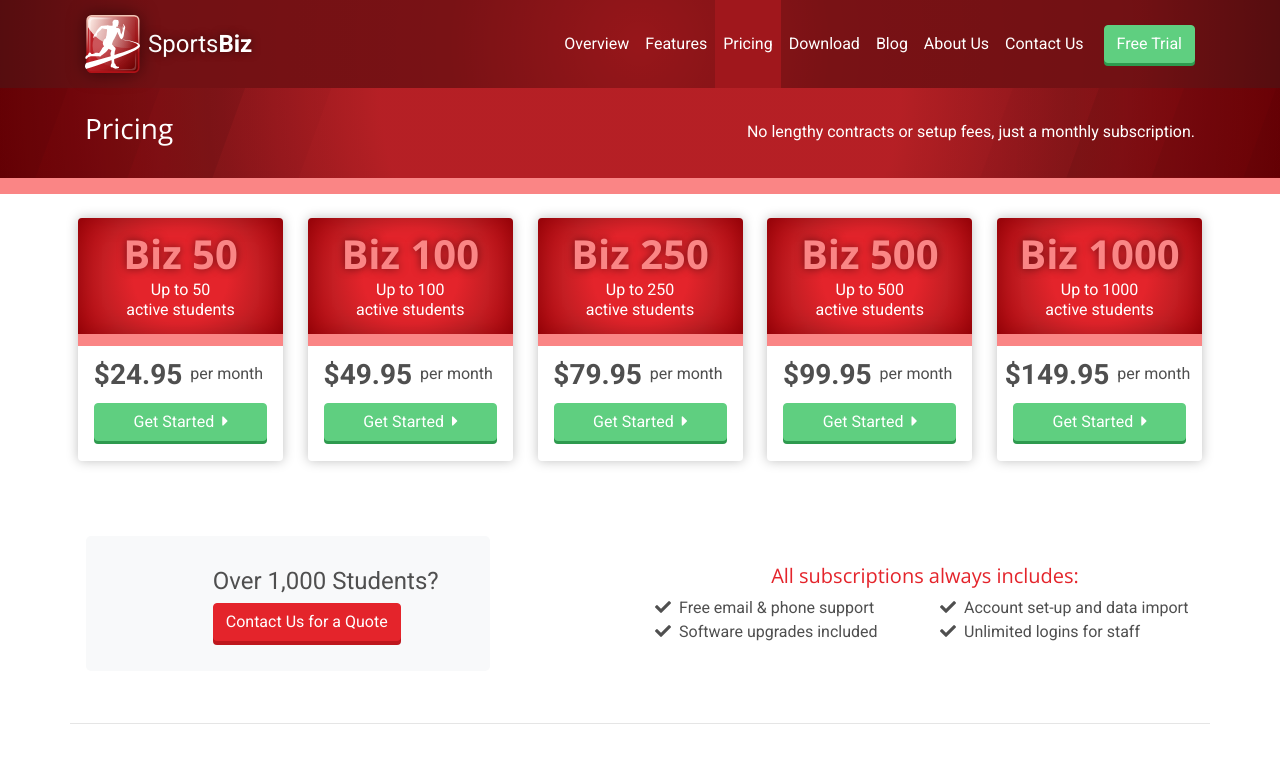
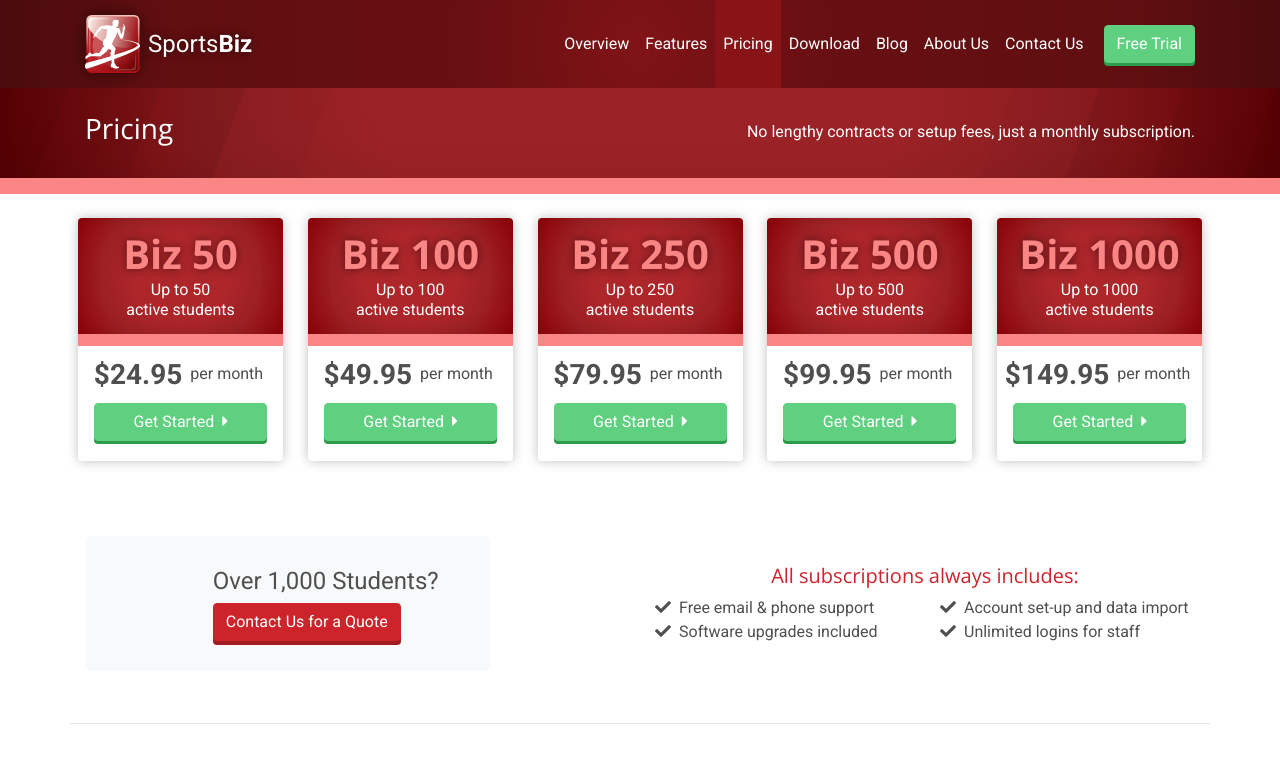
Before and after one commit to thinksmart-software-mockups/sportsbiz, a website: page pricing.html in a window 1280 px wide. Shown: the top 761 px of the page. Drawn offline with nearby package versions, Linux system fonts and the light colour scheme; some packages are replaced by stand-ins of ours; a script that the page names is missing.

Commit message:
Add files via upload

```diff
--- a/assets/css/styles-biz-colors.scss
+++ b/assets/css/styles-biz-colors.scss
@@ -6,16 +6,7 @@
 // $db-light:#ffa8e4;
 // $db-dark:  rgba(67, 3, 48);   // #a31572; // previously #810f57
 
-
-// // $db-dark:  #0d1666;   // #a31572; // previously #810f57
-
-// // $gradient-step-1: #bd1a8d;
-// // $gradient-step-2: #a31779;
-// // $gradient-step-3: #790B59;
-// $db-nav-color-bg-opaque: rgba(67, 3, 48, .9); // with opacity
-// $nav-color-bg-opaque: rgba(67, 3, 48, .9); // with opacity
-
-// // DanceBiz Retheming
+// DanceBiz Retheming
 // $primary: $db-primary;
 // $secondary: $db-light;
 // $dark: $db-dark;
@@ -23,14 +14,14 @@
 /* ClassBiz Colors */
 // $cb-primary: #773079;
 // $cb-light:#c78ec7;
-// $cb-dark:  rgb(82, 33, 82);   // #a31572; // previously #810f57
+// $cb-dark:  rgb(66, 26, 66);   // #a31572; // previously #810f57
 // $gradient-step-1: #522153;
 // $gradient-step-2: #6c2c6d;
 // $gradient-step-3: #522153;
-// $cb-nav-color-bg-opaque: rgba(80, 32, 81, .9); // with opacity
-// $nav-color-bg-opaque: rgba(80, 31, 81, .9); // with opacity
+// // $cb-nav-color-bg-opaque: rgba(80, 32, 81, .9); // with opacity
+// // $nav-color-bg-opaque: rgba(80, 31, 81, .9); // with opacity
 
-// ClassBiz Retheming
+/* ClassBiz Retheming */
 // $primary: $cb-primary;
 // $secondary: $cb-light;
 // $dark: $cb-dark;
@@ -59,6 +50,8 @@
 
 /* SportsBiz */
 $sb-primary: rgb(228,36,43);
+$sb-primary: rgb(204, 36, 42);
+
 $sb-light: rgb(250, 133, 133);
 $sb-dark:  rgb(173, 25, 30);
 $primary: $sb-primary;
@@ -67,7 +60,7 @@
 
 $primary: $sb-primary;
 $secondary: $sb-light;
-$dark: darken($sb-dark, 5%);
+$dark: darken($sb-dark, 10%);
 
 
 /* SwimBiz */
--- a/assets/css/styles.scss
+++ b/assets/css/styles.scss
@@ -142,10 +142,6 @@
     background-color: $primary;
 }
 
-.overflow-show {
-    overflow: visible !important;
-}
-
 /* DanceBiz text utilities */
 // .db-text-color-primary {
 //     color: $primary;
@@ -157,32 +153,31 @@
 
 /////////////////////////////////////////////////////////////////////////
 /* All gradients readjusted */
-
 // the big gradient
 @mixin gradient {
 
     // dancebiz
     // background: rgb(189,26,141);
-    // background: radial-gradient(circle, rgba(189,26,141,1) 40%, rgb(158, 20, 117) 87%, rgb(155, 13, 115) 100%);
+    // background: radial-gradient(circle, rgba(189,26,141) 25%, rgb(158, 20, 117) 85%,  rgb(158, 20, 117) 100%);
 
     // classbiz
-    // background: rgb(119,48,121);
     // background: radial-gradient(circle, rgba(119,48,121,1) 40%, rgba(89,36,91) 87%, rgba(74,30,75,1) 100%);
-    // background: radial-gradient(circle, rgba(150,62,153,1) 40%, rgba(89,36,91) 87%, rgb(91, 37, 92) 100%);
+    // background: radial-gradient(circle, rgb(150, 62, 153) 25%, rgb(119,48,121) 95%);
+
 
     // gymnasticsbiz
     // background: rgb(246,146,30);
-    // background: radial-gradient(circle, rgba(119,48,121,1) 40%, rgba(89,36,91) 87%, rgba(74,30,75,1) 100%);
     // background: radial-gradient(circle, rgba(246,146,30) 40%, rgba(226,113,8) 87%, rgb(221, 119, 3) 100%);
 
     // musicbiz
-    // background: rgb(235,178,57);
-    // background: radial-gradient(circle, rgb(207, 156, 46) 40%, rgb(196, 140, 56) 67%, rgb(179, 121, 35) 100%);
+    // background: rgb(207,156,46);
+    // background: radial-gradient(circle, rgb(207, 156, 46) 40%, rgb(196, 140, 56) 75%, rgb(179, 121, 35) 100%);
 
     // sportsbiz
-    // background: rgb(228, 36, 43);
-    background: radial-gradient(circle, rgba(228,36,43,1) 40%, rgb(196, 30, 35) 67%, rgba(173,2,9,1) 100%);
-    background: radial-gradient(circle, rgb(202, 35, 41) 40%, rgb(151, 24, 28) 67%, rgba(173,2,9,1) 100%);
+    // background: rgb(214, 43, 49);
+    // background: radial-gradient(circle, rgb(214, 43, 49) 40%, rgb(189, 43, 48) 67%, rgba(173,2,9,1) 100%);
+    background: radial-gradient(circle, rgb(173, 38, 42) 40%, rgb(156, 32, 36) 67%, rgb(146, 2, 7) 100%);
+
 
     // swimbiz
     // background: rgb(3, 112, 201);
@@ -193,7 +188,7 @@
     // background: radial-gradient(circle, rgb(19, 150, 89) 40%, rgb(7, 141, 79) 67%, rgb(3, 107, 58) 100%);
 
     // for all biz colors
-    box-shadow: inset 0px -43px 75px -100px rgba(0,0,0,.1);
+    box-shadow: inset 0px -43px 75px -50px rgba(0,0,0,.1);
     position: relative;
 }
 
@@ -205,21 +200,23 @@
 
     // classbiz
     // background: rgb(150,62,153);
+    // background: radial-gradient(circle, rgba(119,48,121,1) 40%, rgba(89,36,91) 87%, rgba(74,30,75,1) 100%);
     // background: radial-gradient(circle, rgb(150, 62, 153) 25%, rgb(119,48,121) 95%);
-    // background: radial-gradient(circle, rgba(150,62,153,1) 40%, rgba(89,36,91) 87%, rgba(74,30,75,1) 100%);
+
 
     // gymnasticsbiz
     // background: rgb(246,146,30);
-    // background: radial-gradient(circle, rgb(246, 146, 30) 25%, rgb(221,119,3) 95%);
     // background: radial-gradient(circle, rgba(246,146,30) 40%, rgba(226,113,8) 87%, rgb(221, 119, 3) 100%);
 
     // musicbiz
-    // background: rgb(235,178,57);
+    // background: rgb(207,156,46);
     // background: radial-gradient(circle, rgb(207, 156, 46) 40%, rgb(196, 140, 56) 75%, rgb(179, 121, 35) 100%);
 
     // sportsbiz
-    // background: rgb(228, 36, 43);
-    background: radial-gradient(circle, rgba(228,36,43,1) 40%, rgb(196, 30, 35) 67%, rgba(173,2,9,1) 100%);
+    // background: rgb(214, 43, 49);
+    // background: radial-gradient(circle, rgb(214, 43, 49) 40%, rgb(189, 43, 48) 67%, rgba(173,2,9,1) 100%);
+    // background: radial-gradient(circle, rgb(202, 35, 41) 40%, rgb(151, 24, 28) 67%, rgb(146, 2, 7) 100%);
+    background: radial-gradient(circle, rgb(173, 38, 42) 40%, rgb(156, 32, 36) 67%, rgb(146, 2, 7) 100%);
 
     // swimbiz
     // background: rgb(3, 112, 201);
@@ -228,7 +225,7 @@
     // tennisbiz
     // background: rgb(1,128,69);
     // background: radial-gradient(circle, rgb(22, 168, 100) 40%, rgb(8, 146, 82) 75%, rgb(3, 124, 68) 100%);
-
+    box-shadow: inset 0px -43px 75px -50px rgba(0,0,0,.2);
 }
 
 // hero gradient background (black values only which fade to the center)
@@ -238,55 +235,22 @@
     width: 100%;
     background: rgb(0,0,0);
     background: radial-gradient(circle, rgba(0,0,0,.1) 0%,rgba(0,0,0,.1) 75%, rgba(0,0,0,.3) 100%);
-    // background: radial-gradient(circle, rgba(0,0,0,.1) 0%,rgba(146, 3, 146, 0.2) 75%, rgba(121, 1, 81, 0.4) 100%);
 }
 
-// hero gradient-footer (black values only which fade to the center)
-.hero-gradient-background-footer:after {
-    // content: "";
-    // position: absolute;
-    height: 100%;
-    width: 100%;
-    // top: 0;
-    // left: 0;
-    // z-index: -1;
-    // background: rgb(0,0,0);
-    // background: linear-gradient(-45deg, rgba(0,0,0,.2) 0%, rgba(0,0,0,0.2) 25%, rgba(0,0,0,0) 50%, rgba(0,0,0,0.2) 75%, rgba(0,0,0,.2) 100%);
-}
 
-// small gradient for profile and pricing cards
-.small-gradient-background-detailed:after {
-    content: "";
-    position: absolute;
-    height: 100%;
-    width: 100%;
-    box-shadow: inset 0px 0px 25px 0px rgba(0,0,0,.2);
-    @include gradient-small;
-}
-
-.gradient-small {
-    @include gradient-small;
-    box-shadow: inset 0px 0px 25px 0px rgba(0,0,0,.2);
-}
-
-// gradient utility
+// gradient big
 .gradient-main-1 {
     @include gradient();
     overflow: hidden;
 }
-
-// gradient inset
-.gradient-inset-shadow {
-    box-shadow: inset 0px -43px 75px -50px rgba(0,0,0,0.4);
+// small gradient for profile and pricing cards
+// gradient small
+.gradient-small {
+    @include gradient-small;
+    box-shadow: inset 0px 0px 25px 0px rgba(0,0,0,.1);
 }
 
-
-.gradient-main-1 {
-    @include gradient();
-    overflow: hidden;
-}
-
-.overflow-visible {
+.overflow-visible, .overflow-show {
     overflow: visible;
 }
 
@@ -453,19 +417,19 @@
 }
 
 
-/* light grey background for blog and free trial page */
-.light-grey-bg:before {
-    display: none;
-    @include media-breakpoint-up(md) {
-        content: " ";
-        background-color: darken($light, 1%);
-        width: 100%;
-        height: 15%;
-        position: absolute;
-        z-index: -1;
-        display: block;
-    }
-}
+// /* light grey background for blog and free trial page */
+// .light-grey-bg:before {
+//     display: none;
+//     @include media-breakpoint-up(md) {
+//         content: " ";
+//         background-color: darken($light, 1%);
+//         width: 100%;
+//         height: 15%;
+//         position: absolute;
+//         z-index: -1;
+//         display: block;
+//     }
+// }
 ///////////////////////////////////////////////////////////
 /* blog styles only */
 
@@ -1400,19 +1364,7 @@
     }
 }
 
-.gradient-inset-shadow-deep {
 
-    box-shadow: inset 0px 0px 200px 25px rgba(0,0,0,.2);
-
-    @include media-breakpoint-up(md) {
-        box-shadow: inset 0px 0px 150px 45px rgba(0,0,0,.3);
-    }
-
-    @include media-breakpoint-up(lg) {
-        box-shadow: inset 0px 0px 150px 45px rgba(0,0,0,.3);
-    }
-
-}
 
 
 /* customer portal - product slider styles 5 */
@@ -1492,3 +1444,18 @@
 }
 
 // profile card styles
+
+
+.gradient-inset-shadow-deep {
+
+    box-shadow: inset 0px 0px 200px 25px rgba(0,0,0,.2);
+
+    @include media-breakpoint-up(md) {
+        box-shadow: inset 0px 0px 150px 45px rgba(0,0,0,.3);
+    }
+
+    @include media-breakpoint-up(lg) {
+        box-shadow: inset 0px 0px 150px 45px rgba(0,0,0,.3);
+    }
+
+}
```
Also changed, not shown: assets/css/styles.css, 1 other file.
